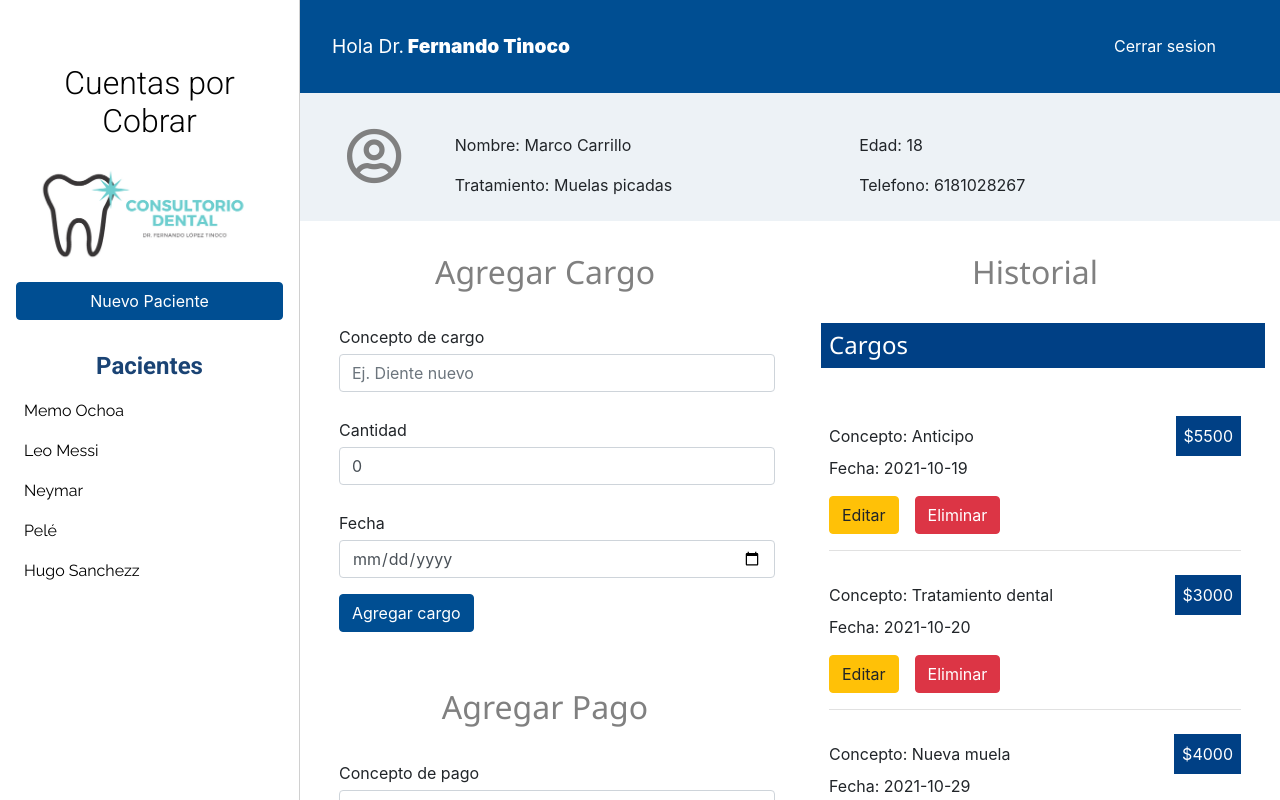
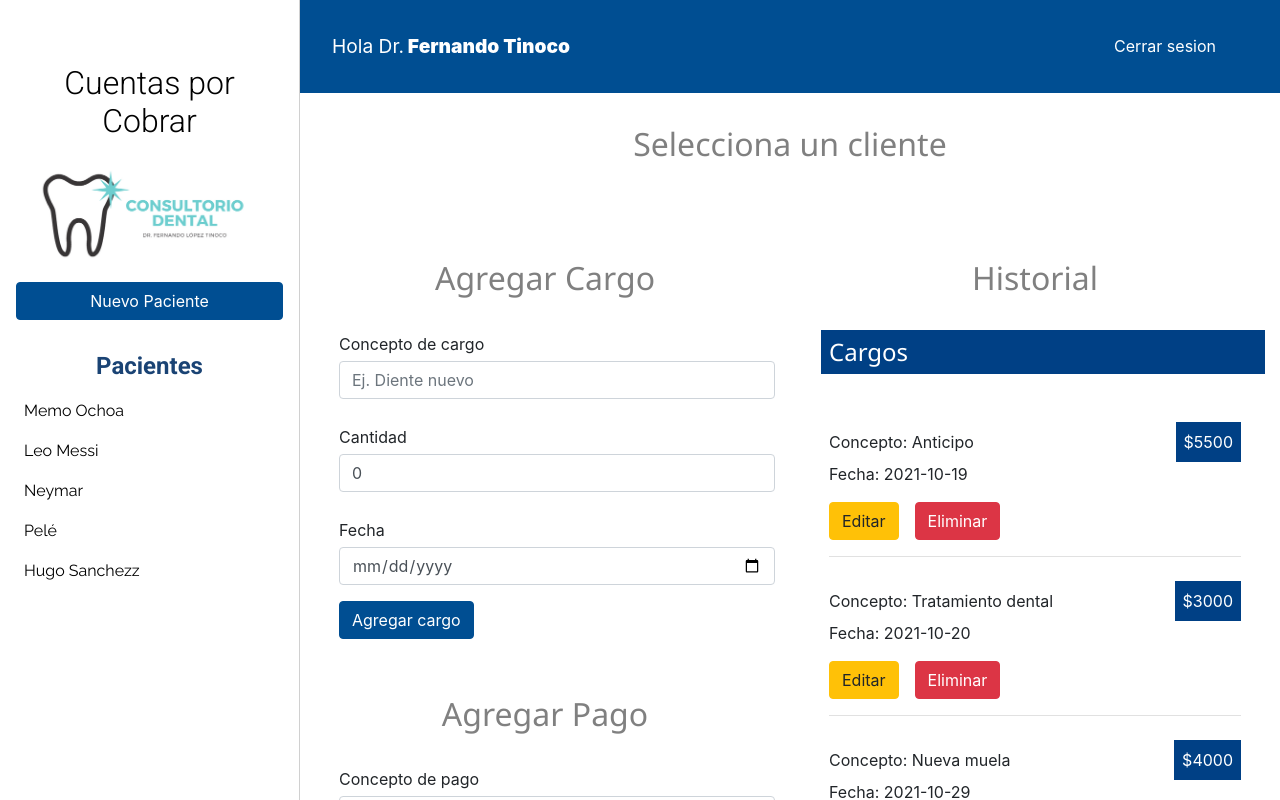
Before and after one commit to MarcoCarrillo/ConsultorioDental-cliente, a React (Create React App) app: page /menu-principal in a window 1280 px wide. Shown: the top 800 px of the page. Built offline with nearby package versions, Linux system fonts and the light colour scheme.

Commit message:
Mostrando los datos del cliente en la barra de informacion

```diff
--- a/src/components/layout/BarraInfo.js
+++ b/src/components/layout/BarraInfo.js
@@ -1,6 +1,17 @@
-import React, {Fragment} from 'react';
+import React, {Fragment, useContext} from 'react';
+import clienteContext from '../../context/clientes/clienteContext';
 
 const BarraInfo = () => {
+
+    //Obtener el state de clientes
+    const clientesContext = useContext(clienteContext);
+    const { cliente } = clientesContext;
+
+    //Si no hay cliente seleccionado
+    if(!cliente) return <h2>Selecciona un cliente</h2>;
+
+    //Array destructuring para extraer los datos del cliente
+    const [clienteActual] = cliente;
     return (
         <Fragment>
 
@@ -14,12 +25,12 @@ const BarraInfo = () => {
                     <div className="container col-10">
                         <div className="row info-cliente">
                             <div className="col align-self-start">
-                                <p>Nombre: Marco Carrillo</p>
-                                <p>Tratamiento: Muelas picadas</p>
+                                <p>Nombre: {clienteActual.nombre}</p>
+                                <p>Tratamiento: {clienteActual.tratamiento}</p>
                             </div>
                             <div className="col align-self-center">
-                                <p>Edad: 18</p>
-                                <p>Telefono: 6181028267</p>
+                                <p>Edad: {clienteActual.edad}</p>
+                                <p>Telefono: {clienteActual.telefono}</p>
                             </div>
                         </div>
                     </div>
```
